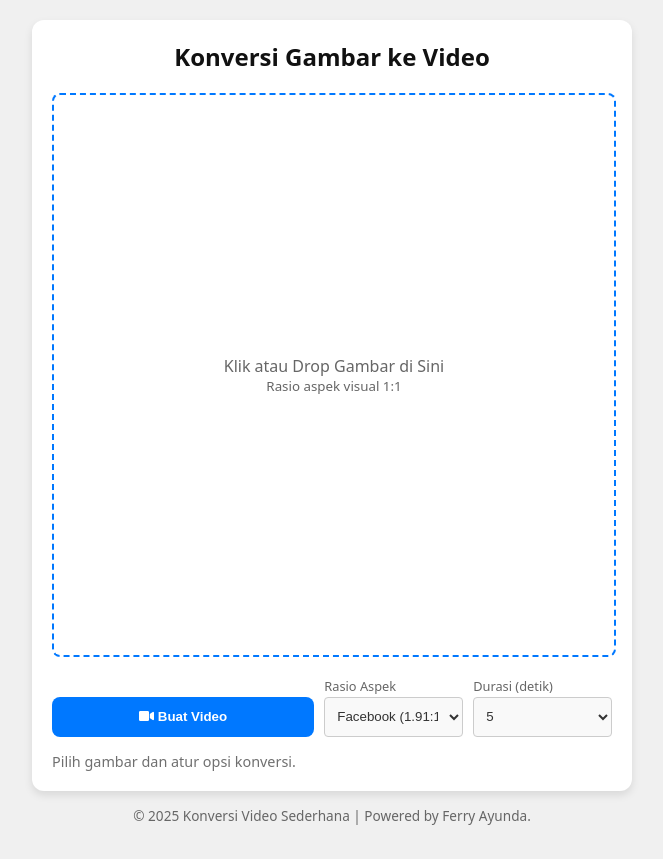
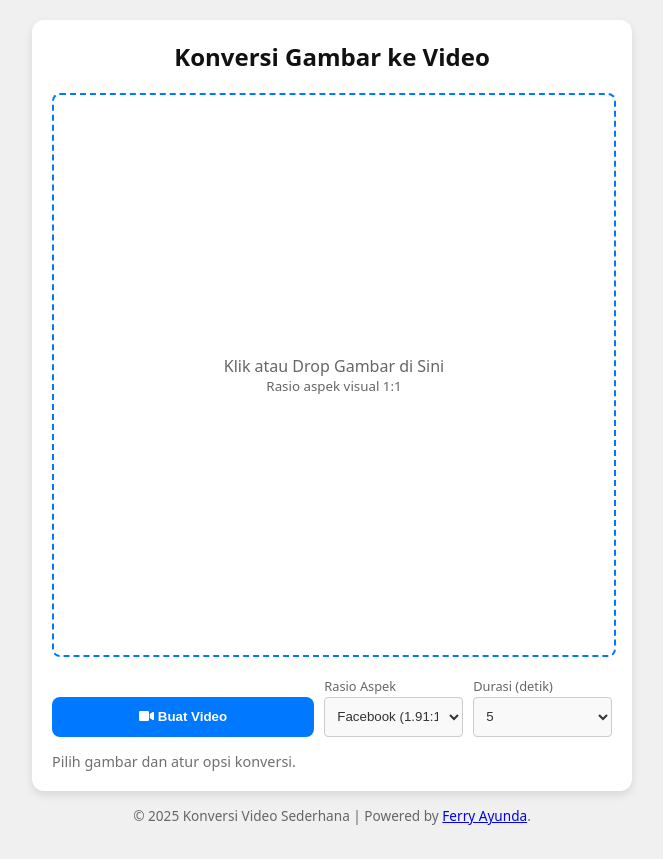
Before and after one commit to bungferry/image-to-video, a website: page public/index.html in a window 1280 px wide. Shown: the whole page, without its empty margins (308-971 px from the left). Drawn offline with Linux system fonts and the light colour scheme.

Commit message:
Update index.html

```diff
--- a/public/index.html
+++ b/public/index.html
@@ -323,7 +323,7 @@
     <div class="card" style="display:none;"></div>
 
   </div>
-  <p id="app-footer"> &copy; <script>document.write(new Date().getFullYear())</script> Konversi Video Sederhana | Powered by Ferry Ayunda. </p>
+  <p id="app-footer"> &copy; <script>document.write(new Date().getFullYear())</script> Konversi Video Sederhana | Powered by <a href="/">Ferry Ayunda</a>. </p>
   <script>
     // --- Elemen DOM ---
     const convertBtn = document.getElementById("convertBtn");
```
